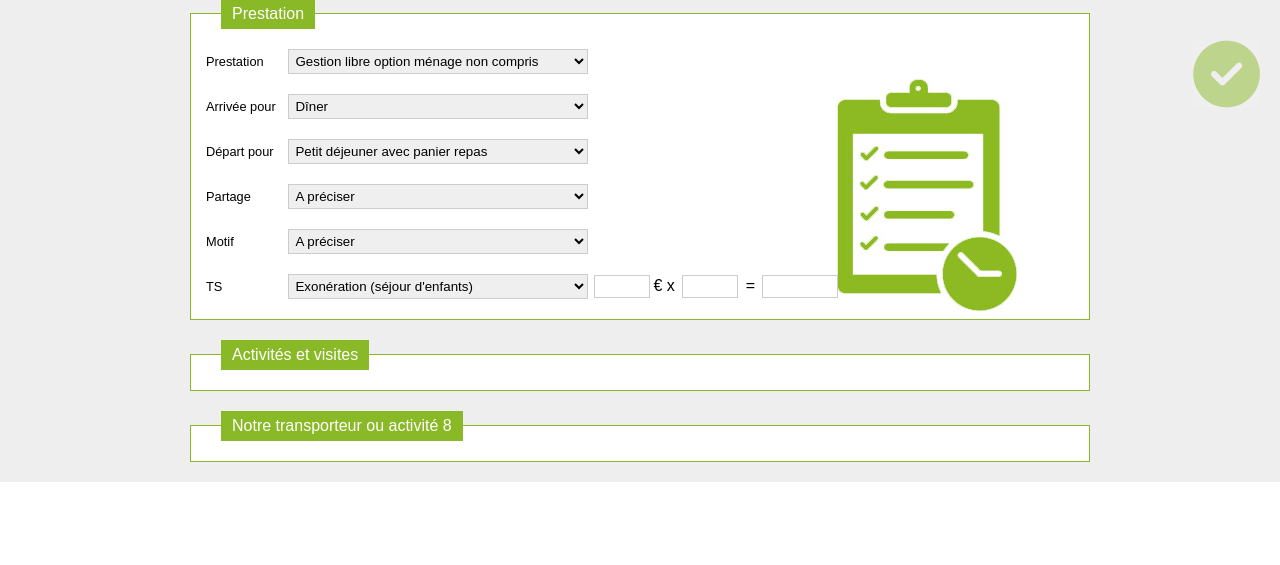
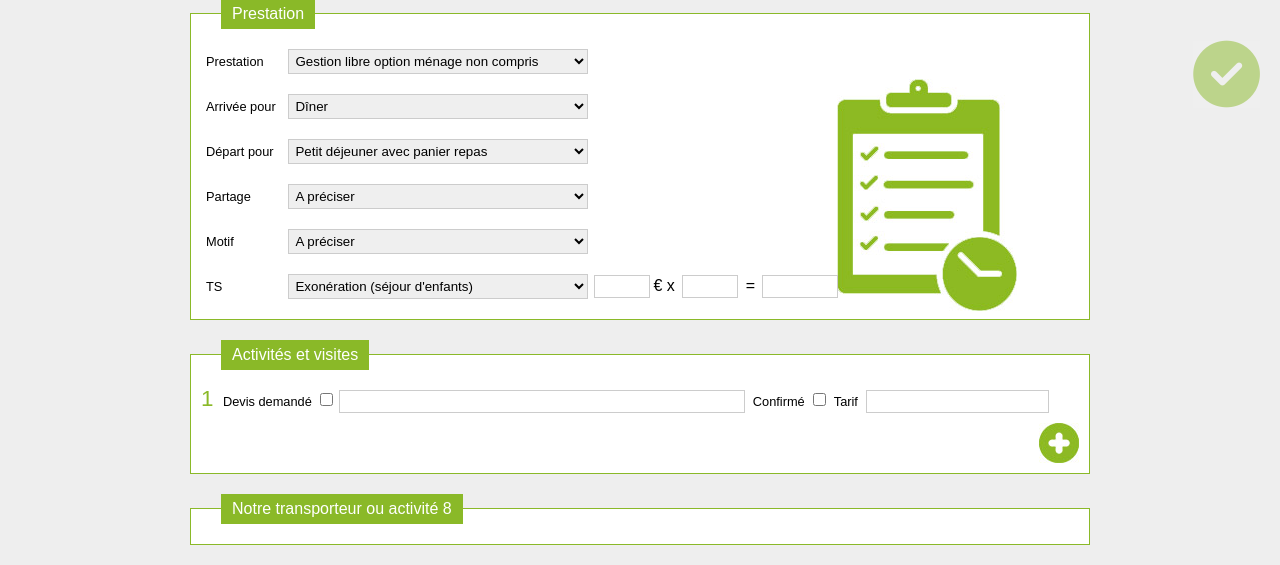
Before and after one commit to KOrben69/gites, a PHP site: page /index.php?controllers=fiche&action=edit&modele=modele1 in a window 1280 px wide. Shown: the part 662-1227 px from the top of the page. Before the commit the page ends 1144 px from the top, so only its background shows below. Run offline with PHP 8.4, Linux system fonts and the light colour scheme; the visitor is signed in with stand-in values (Sample User, id 1); some libraries are stand-ins or nearby versions.

Commit message:
Modif formulaire modele1

```diff
--- a/models/session.php
+++ b/models/session.php
@@ -13,8 +13,7 @@ class session {
 		if($nb > 0){
 			if($mdp == $data['mdp']) {
 				$_SESSION['id_user'] = $data['id_user'];
-				$_SESSION['nom'] = $data['nom'];
-				$_SESSION['prenom'] = $data['prenom'];
+				$_SESSION['login'] = $login;
 
 				return $_SESSION;
 			}
--- a/views/fiches/modele1.php
+++ b/views/fiches/modele1.php
@@ -123,8 +123,12 @@
 		</div>
 		<div class="row">
 			<!-- Bloc devis demandé -->
-			<fieldset>
+			<fieldset id="activite">
 				<legend>Activités et visites</legend>
+				<div class="act">
+					<span class="numact">' + i + '</span>
+					<label>Devis demandé</label><input type="checkbox" name="devis"><input type="text" name="devistext" style="display: inline-block; width: 400px;"><label>Confirmé</label><input type="checkbox" name="confirme"><label>Tarif</label><input type="text" name="tarif"><a href="#" id="btplus"><img src="views/template/_img/plus.jpg" alt="Plus" style="float: right"></a>
+				</div>
 			</fieldset>
 			<fieldset>
 				<legend>Notre transporteur ou activité 8</legend>
@@ -132,3 +136,37 @@
 		</div>
 	</form>
 </div>
+<script>
+$(document).ready(function(){
+	var i = 0;
+
+	count(i);
+
+	function count(n) {
+		var lastRow = $('#activite div:last-child');
+		var numact = lastRow.find('.numact');
+
+		i = parseInt(n) + 1;
+
+		numact.text(i);
+
+		$(lastRow).prepend(content);
+	}
+	function ajout() {
+		$btPlus = $('#btplus');
+		clic();
+	}
+
+	ajout();
+
+	function clic() {
+		$btPlus.on('click', function(e){
+			$(this).parent().clone().appendTo('#activite');
+			count(i);
+			$(this).remove();
+			ajout();
+			e.preventDefault();
+		});
+	}
+});
+</script>
--- a/views/home.php
+++ b/views/home.php
@@ -1,6 +1,6 @@
 <div id="content">
 	<h1>Home</h1>
-	<p>Que voulez-vous faire ?</p>
+	<p>Bonjour, <span style="color: #8ab928; font-style: italic;"><?php echo $_SESSION['login']; ?></span>, que voulez-vous faire ?</p>
 	<nav id="homeaction">
 		<ul>
 			<li><a href="#" class="btmodele">Créer une fiche</a></li>
--- a/views/template/_css/style.css
+++ b/views/template/_css/style.css
@@ -169,6 +169,10 @@ body {
 #content nav ul li:hover a {
 	background-color: #000;
 }
+span.numact {
+	color: #8ab928;
+	font-size: 1.4em;
+}
 label {
 	font-family: arial, sans-serif;
 	font-size: 0.8rem;
--- a/views/template/header.php
+++ b/views/template/header.php
@@ -4,6 +4,7 @@
 <meta charset="utf-8">
 <script src="https://use.fontawesome.com/b0f2256f6e.js"></script>
 <link href="views/template/_css/style.css" type="text/css" rel="stylesheet" />
+<script src="https://ajax.googleapis.com/ajax/libs/jquery/3.2.1/jquery.min.js"></script>
 <title>Titre de la page</title>
 </head>
 
--- a/views/template/template.php
+++ b/views/template/template.php
@@ -3,7 +3,6 @@
 	include($view);
 	read_message();
 ?>
-<script src="https://ajax.googleapis.com/ajax/libs/jquery/3.2.1/jquery.min.js"></script>
 <script src="views/template/_js/modele.js"></script>
 </body>
 </html>
```
Also changed, not shown: views/template/_img/plus.jpg (added).
